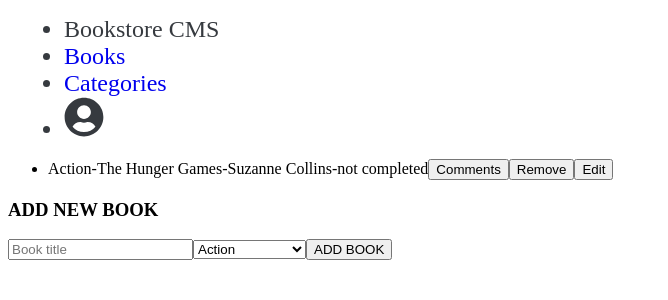
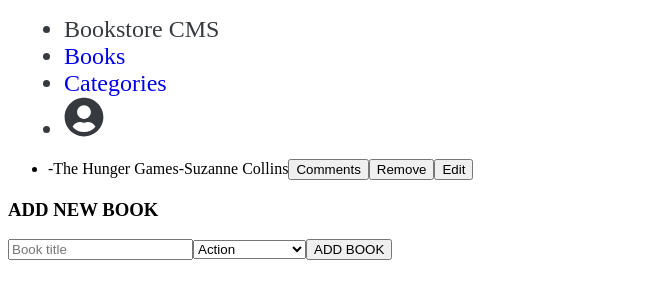
Before and after one commit to ahmetbozaci/book-store, a React (Create React App) app: page /books in a window 1280 px wide. Shown: the top 300 px of the page, without its empty margins (0-668 px from the left). Built offline with nearby package versions, Linux system fonts and the light colour scheme.

Commit message:
Update remove action

```diff
--- a/src/components/book/BookForm.jsx
+++ b/src/components/book/BookForm.jsx
@@ -1,17 +1,26 @@
 /* eslint-disable no-unused-vars */
 import { useDispatch } from 'react-redux';
 import { v4 as uuidv4 } from 'uuid';
-import { addBook, removeBook } from '../../redux/books/books';
+import { addBook } from '../../redux/books/books';
 
 const BookForm = () => {
   const dispatch = useDispatch();
 
+  // const onChange = (e) => {
+  // const newBook = {
+  //   id: uuidv4(),
+  //   title: e.target.value,
+  //   author: 'author',
+  // };
+  //   console.log(e.target.value);
+  //   return newBook;
+  // };
+
   const submitBookToStore = (e) => {
     e.preventDefault();
-
     const newBook = {
       id: uuidv4(),
-      title: 'title',
+      title: e.target.value,
       author: 'author',
     };
     dispatch(addBook(newBook));
@@ -26,7 +35,7 @@ const BookForm = () => {
           <option value="action">Action</option>
           <option value="action">Science Fiction</option>
         </select>
-        <button type="submit" onClick={submitBookToStore}>ADD BOOK</button>
+        <button onClick={submitBookToStore} type="submit">ADD BOOK</button>
       </form>
     </div>
   );
--- a/src/components/book/BookList.jsx
+++ b/src/components/book/BookList.jsx
@@ -8,14 +8,11 @@ const BookList = () => {
   return (
     <ul>
       {books.map((book) => (
-        <li key={book.id}>
-          {book.category}
+        <li key={book.id} id={book.id}>
           -
-          {book.name}
+          {book.title}
           -
-          {book.writer}
-          -
-          {book.completed}
+          {book.author}
           <Buttons />
         </li>
       ))}
--- a/src/components/book/Buttons.jsx
+++ b/src/components/book/Buttons.jsx
@@ -1,9 +1,19 @@
-const Buttons = () => (
-  <>
-    <button type="button">Comments</button>
-    <button type="button">Remove</button>
-    <button type="button">Edit</button>
-  </>
-);
+/* eslint-disable no-unused-vars */
+import { useDispatch } from 'react-redux';
+import { removeBook } from '../../redux/books/books';
+
+const Buttons = () => {
+  const dispatch = useDispatch();
+  const remove = (e) => {
+    dispatch(removeBook(e.target.parentNode.id));
+  };
+  return (
+    <>
+      <button type="button">Comments</button>
+      <button type="button" onClick={remove}>Remove</button>
+      <button type="button">Edit</button>
+    </>
+  );
+};
 
 export default Buttons;
--- a/src/redux/books/books.js
+++ b/src/redux/books/books.js
@@ -1,15 +1,14 @@
 /** @format */
+import { v4 as uuidv4 } from 'uuid';
 
 const ADD_BOOK = 'bookStore/books/ADD_BOOK';
 const REMOVE_BOOK = 'bookStore/books/REMOVE_BOOK';
 
 const initialState = [
   {
-    id: 1,
-    name: 'The Hunger Games',
-    writer: 'Suzanne Collins',
-    category: 'Action',
-    completed: 'not completed',
+    id: uuidv4(),
+    title: 'The Hunger Games',
+    author: 'Suzanne Collins',
   },
 ];
 
@@ -18,7 +17,7 @@ const reducer = (state = initialState, action) => {
     case ADD_BOOK:
       return [...state, action.payload];
     case REMOVE_BOOK:
-      return state.filter((book) => book.id !== action.payload.id);
+      return state.filter((book) => book.id !== action.id);
     default:
       return state;
   }
@@ -29,9 +28,9 @@ export const addBook = (payload) => ({
   payload,
 });
 
-export const removeBook = (payload) => ({
+export const removeBook = (id) => ({
   type: REMOVE_BOOK,
-  payload,
+  id,
 });
 
 export default reducer;
```
